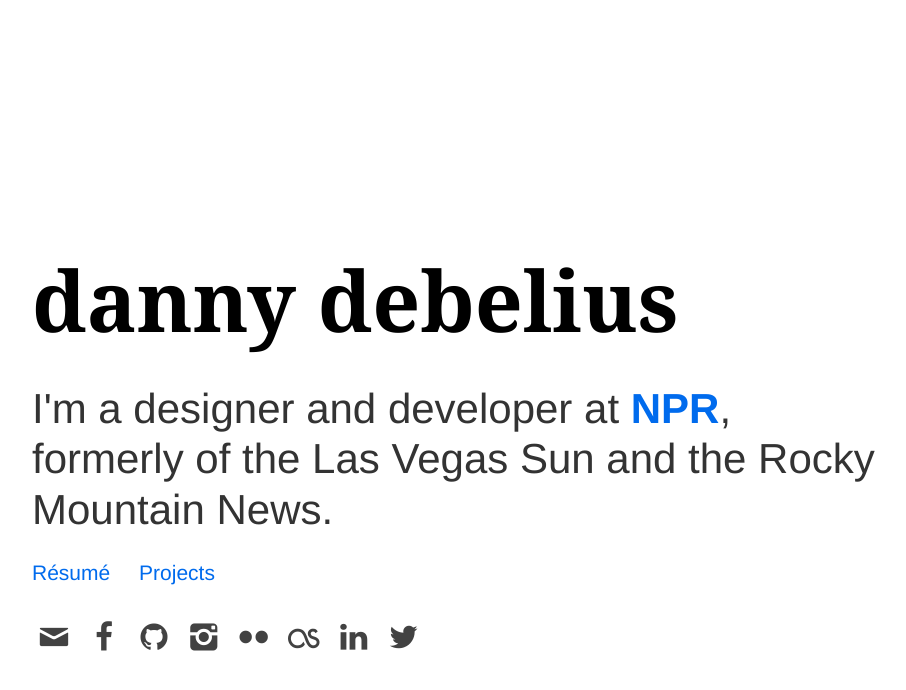
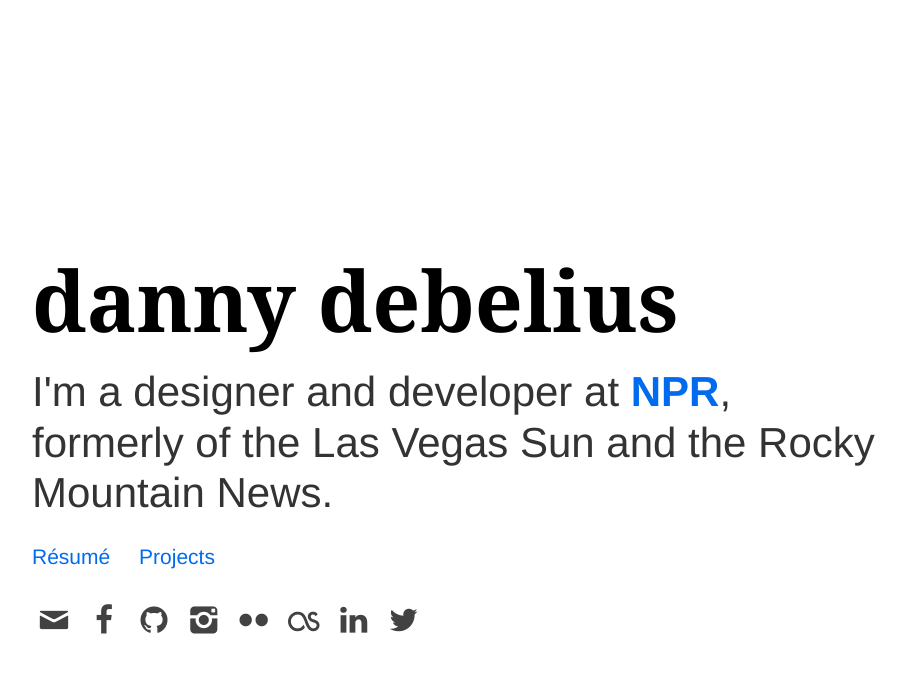
Before and after one commit to dannydb/dannydb.github.io, a Jekyll site: the page built from index.html, in a window 1280 px wide. Shown: the top 690 px of the page, without its empty margins (180-1086 px from the left). Built offline with Jekyll 4.4.1, drawn with Linux system fonts in a browser that asks for light colours.

Commit message:
logo line height

```diff
--- a/_sass/_layout.scss
+++ b/_sass/_layout.scss
@@ -27,7 +27,7 @@
     font-family: $font-family-serif;
     font-size: 4rem;
  	font-weight: 700;
- 	line-height: 1.5;
+ 	line-height: 1.1;
     vertical-align: top;
  }
 
@@ -128,6 +128,10 @@
     .menu-icon span:after {
         box-shadow: 0 0 0 1px #111, 0 7px 0 1px #111, 0 14px 0 1px #111;
     }
+
+    .tab-bar-section {
+        padding: 0;
+    }
  }
 
  .page-header {
```
